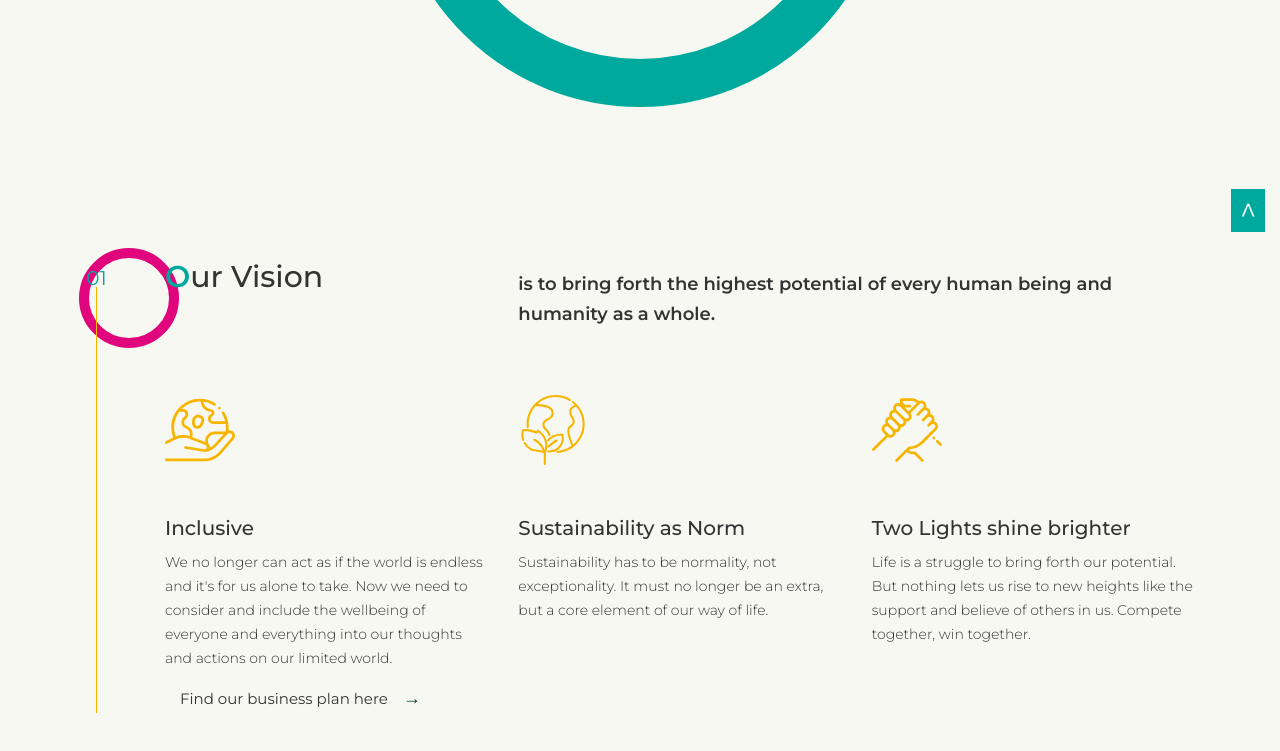
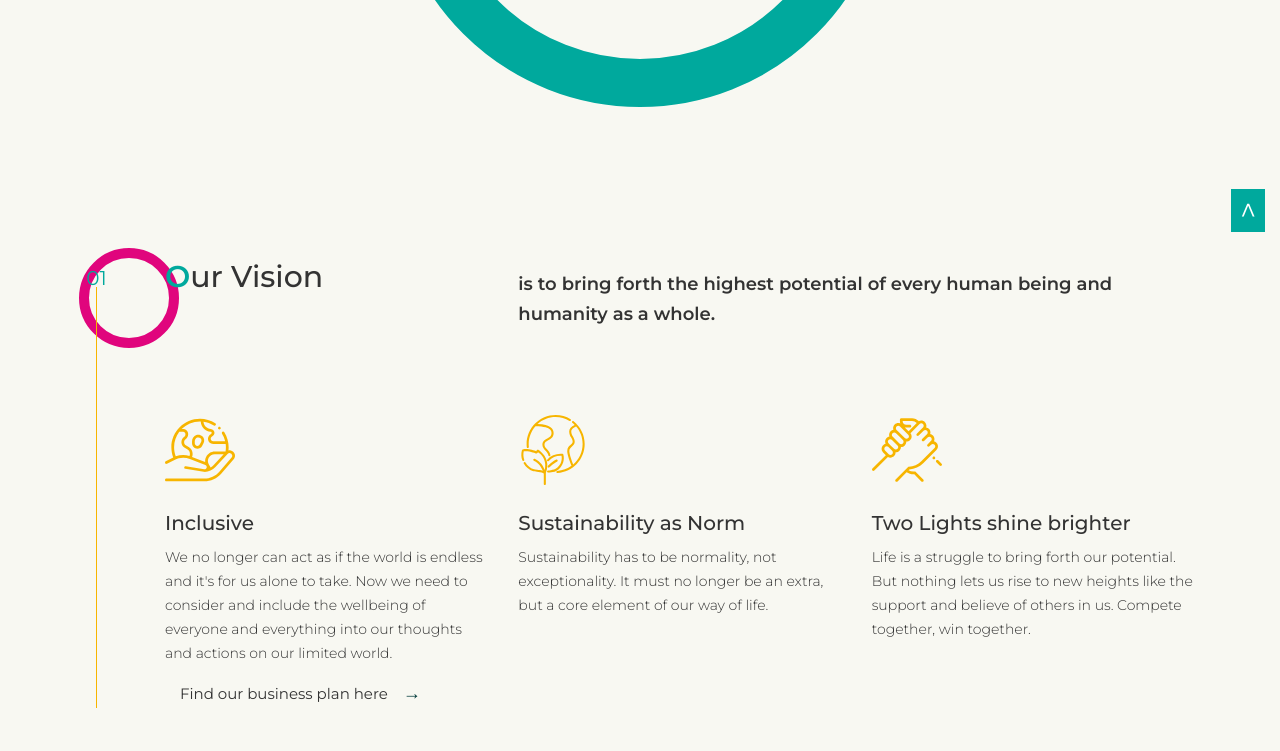
Before and after one commit to o-for-all/info, a website: page index.html in a window 1280 px wide. Shown: the part 553-1304 px from the top of the page. Drawn offline with Linux system fonts and the light colour scheme; files whose address does not match are found by name.

Commit message:
change path for icons

```diff
--- a/assets/scss/components/_landing.scss
+++ b/assets/scss/components/_landing.scss
@@ -192,7 +192,7 @@
 
     .vision-feature {
         .vision-feature-icon {
-            margin-bottom: 45px;
+            margin: 20px 0;
         }
         .vision-feature-title {
             line-height: 1.1;
```
Also changed, not shown: assets/css/style.css, 1 other file.
